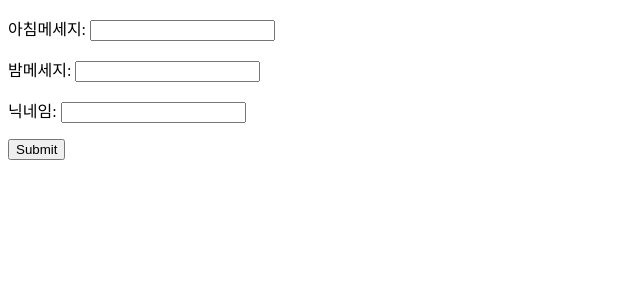
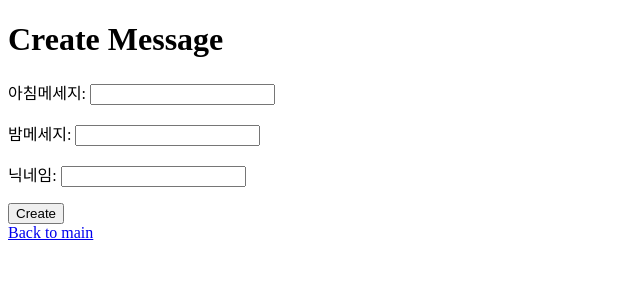
Before and after one commit to huggywuggy1289/2024-CentralHackathon, a Django app: page /main/message_create/ in a window 1280 px wide. Shown: the top 300 px of the page, without its empty margins (0-640 px from the left). Run offline with Django 5.2, Linux system fonts and the light colour scheme.

Commit message:
수정페이지 완료

```diff
--- a/main/templates/main/message_create.html
+++ b/main/templates/main/message_create.html
@@ -1,17 +1,17 @@
 <!DOCTYPE html>
-<html lang="en">
+<html>
 <head>
-    <meta charset="UTF-8">
-    <meta name="viewport" content="width=device-width, initial-scale=1.0">
-    <title>Document</title>
+    <title>Create or Update Message</title>
 </head>
 <body>
-    <p>{{ morning_time }}</p> <!-- context를 통해 접근 -->
-    <p>{{ night_time }}</p> <!-- context를 통해 접근 -->
+    <h1>{% if user_message %}Update{% else %}Create{% endif %} Message</h1>
+
     <form method="post">
         {% csrf_token %}
         {{ form.as_p }}
-        <button type="submit">Submit</button>
+        <button type="submit">{% if user_message %}Update{% else %}Create{% endif %}</button>
     </form>
+
+    <a href="{% url 'main:main' %}">Back to main</a>
 </body>
 </html>
--- a/main/views.py
+++ b/main/views.py
@@ -62,8 +62,11 @@ def main(request):
 
     today = timezone.now().date()
     user_profile, created = Profile.objects.get_or_create(user=user)
+    user_message = Message.objects.filter(nick=user_profile, created_at__date=today).first()
     user_has_written_message = Message.objects.filter(nick=user_profile, created_at__date=today).exists()
     context['user_has_written_message'] = user_has_written_message
+    context['user_message'] = user_message
+
 
     # 아침 시간대(5시~12시)
     if datetime.strptime('05:00:00', '%H:%M:%S').time() <= current_time <= datetime.strptime('12:00:00', '%H:%M:%S').time():
@@ -163,13 +166,50 @@ def update(request, id):
     if request.method == "POST":
         form = MessageForm(request.POST, instance=message)
         if form.is_valid():
-            nickname = form.cleaned_data['nickname']
             user_profile, created = Profile.objects.get_or_create(user=request.user)
-            user_profile.nickname = nickname
             user_profile.save()
-            form.save()
+            message = form.save(commit=False)
+            message.nick = user_profile
+            message.save()
             return redirect('main:main')
     else:
         form = MessageForm(instance=message)
 
     return render(request, 'main/update.html', {'form': form, 'message': message})
+
+
+
+
+    # message = get_object_or_404(Message, id=id)
+    # if request.method == "POST":
+    #     message.morning_mes = request.POST.get('morning_mes')
+    #     message.night_mes = request.POST.get('night_mes')
+    #     message.nick = request.POST.get('nickname')
+    #     message.save()
+    #     return redirect('main:message_list')
+    # return render(request, 'main/update.html', {'message':message})
+
+
+
+
+
+
+
+
+
+
+
+
+
+    #     form = MessageForm(request.POST, instance=message)
+    #     if form.is_valid():
+    #         # user_profile, created = Profile.objects.get_or_create(user=request.user)
+    #         # user_profile.save()
+    #         message = form.save(commit=False)
+    #         # message.nick = user_profile
+    #         message.save()
+    #         return redirect('main:main', id = message.id)
+    # else:
+    #     form = MessageForm(instance=message)
+
+    # return render(request, 'main/update.html', {'form': form, 'message': message})
```
Also changed, not shown: main/templates/main/main.html (+5 -4 lines), groups/migrations/0001_initial.py, main/migrations/0001_initial.py, main/migrations/0002_notification.py (deleted), main/migrations/0003_alter_notification_user.py (deleted), main/migrations/0004_message_likes.py (deleted), users/migrations/0001_initial.py.
